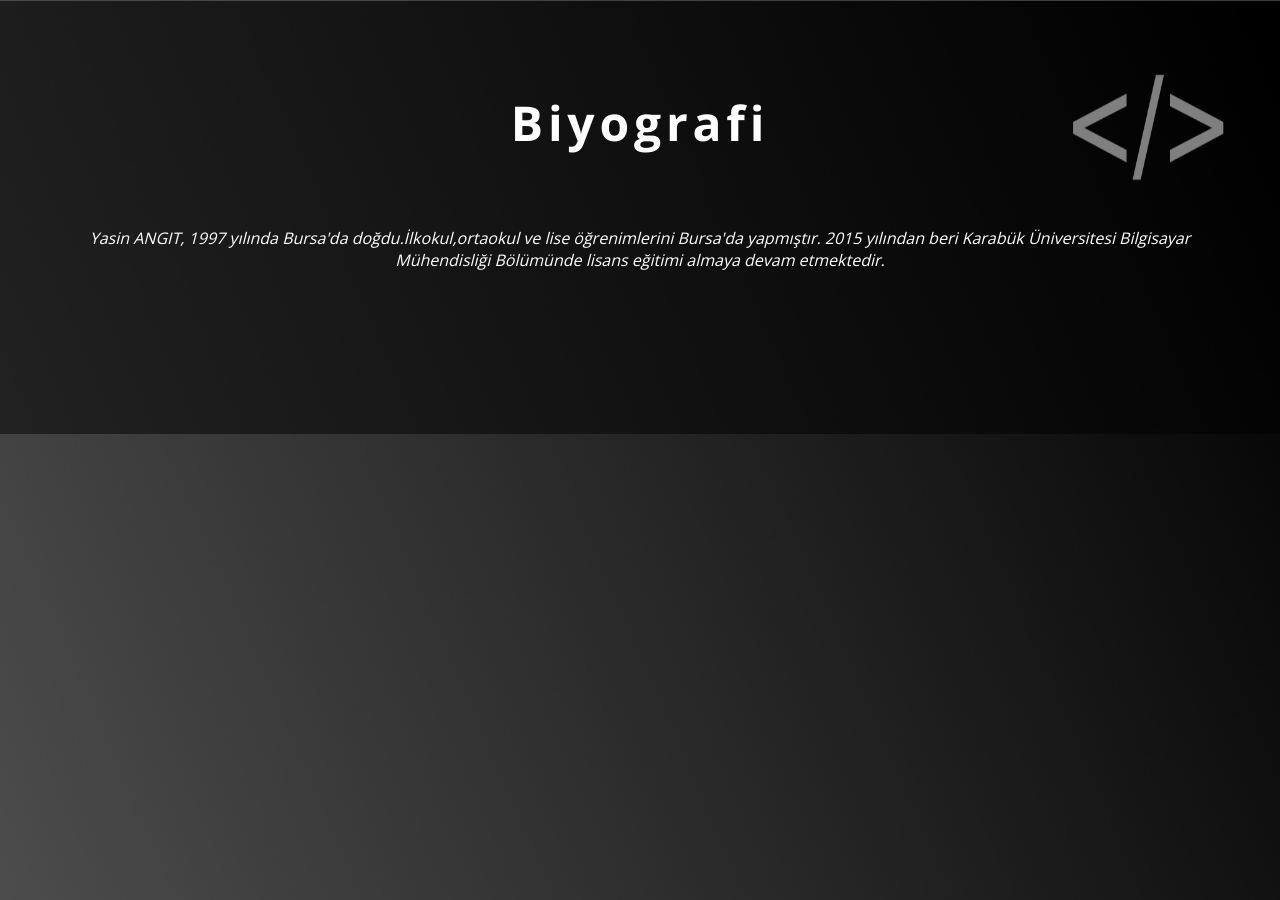
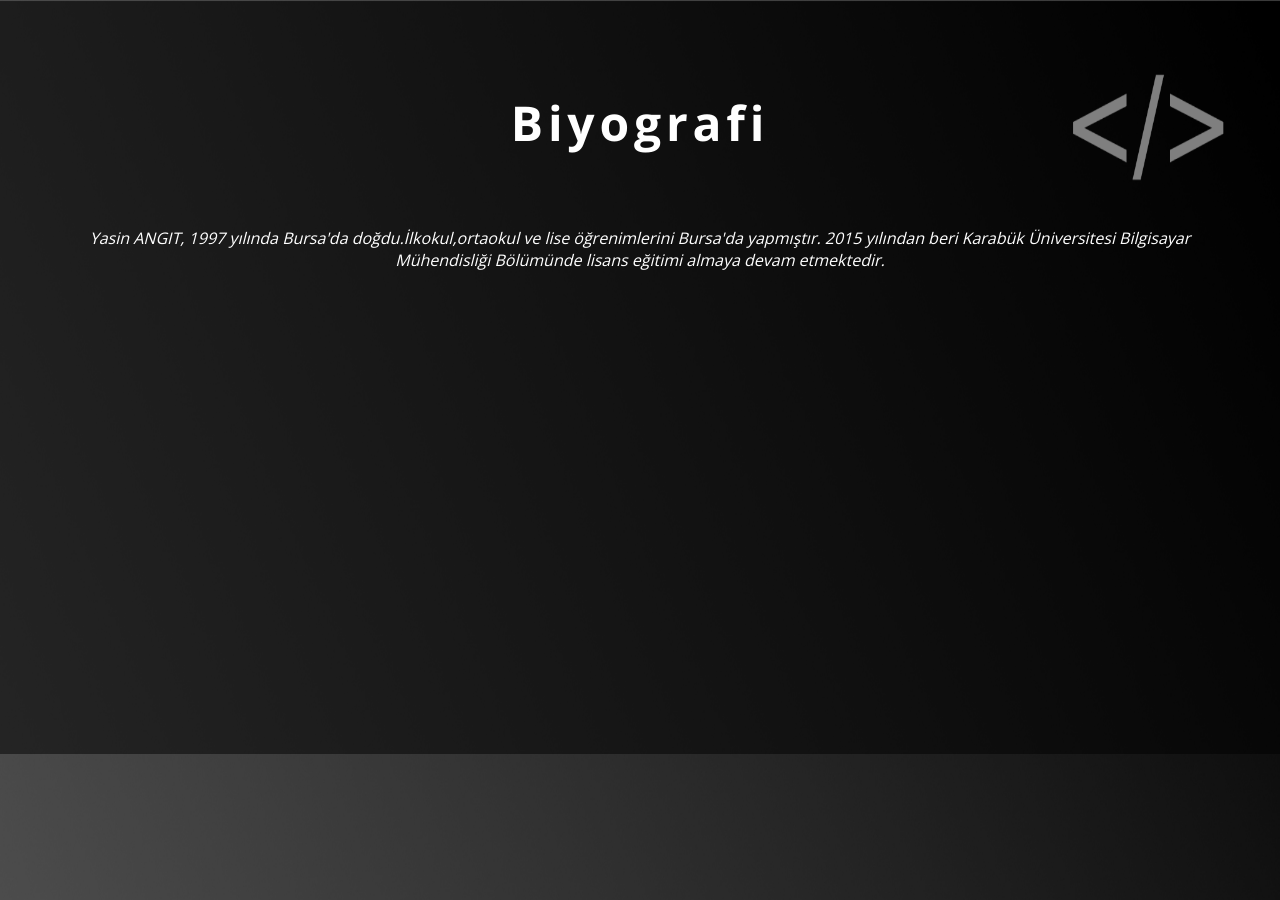
Before and after one commit to yasnangt/yasnangt.github.io, a Jekyll site: the page hakkımda.html, which Jekyll copies as it is, in a window 1280 px wide. Built offline with Jekyll 4.4.1, drawn with Linux system fonts in a browser that asks for light colours; nearby versions of some CDN libraries.

Commit message:
Update hakkımda.html

```diff
--- a/hakkımda.html
+++ b/hakkımda.html
@@ -14,7 +14,7 @@
         <link rel="stylesheet" href="https://maxcdn.bootstrapcdn.com/font-awesome/4.5.0/css/font-awesome.min.css">
     </head>
     <body>
-        <div class="content">
+        <div class="hamd">
             <script src="js/wow.min.js"></script>
               <script>
               new WOW().init();
```
